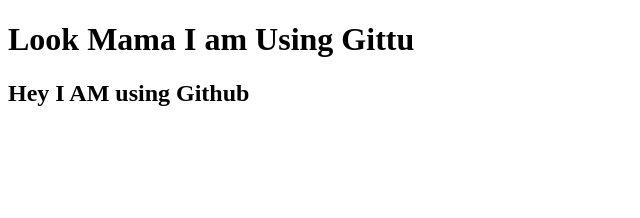
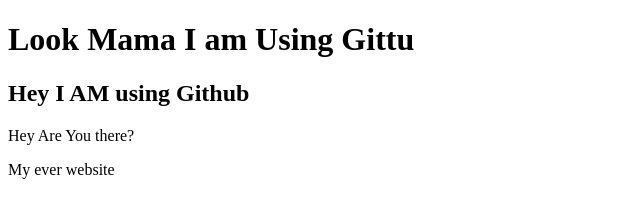
Before and after one commit to FakhruddinRiham/my-again-first-website, a plain HTML site: page index.html in a window 1280 px wide. Shown: the whole page, without its empty margins (0-640 px from the left). Drawn offline with Linux system fonts and the light colour scheme.

Commit message:
set party

```diff
--- a/index.html
+++ b/index.html
@@ -8,5 +8,7 @@
 <body>
     <h1>Look Mama I am Using Gittu</h1>
     <h2>Hey I AM using Github</h2>
+    <p>Hey Are You there?</p>
+    <p>My ever website</p>
 </body>
 </html>
```
